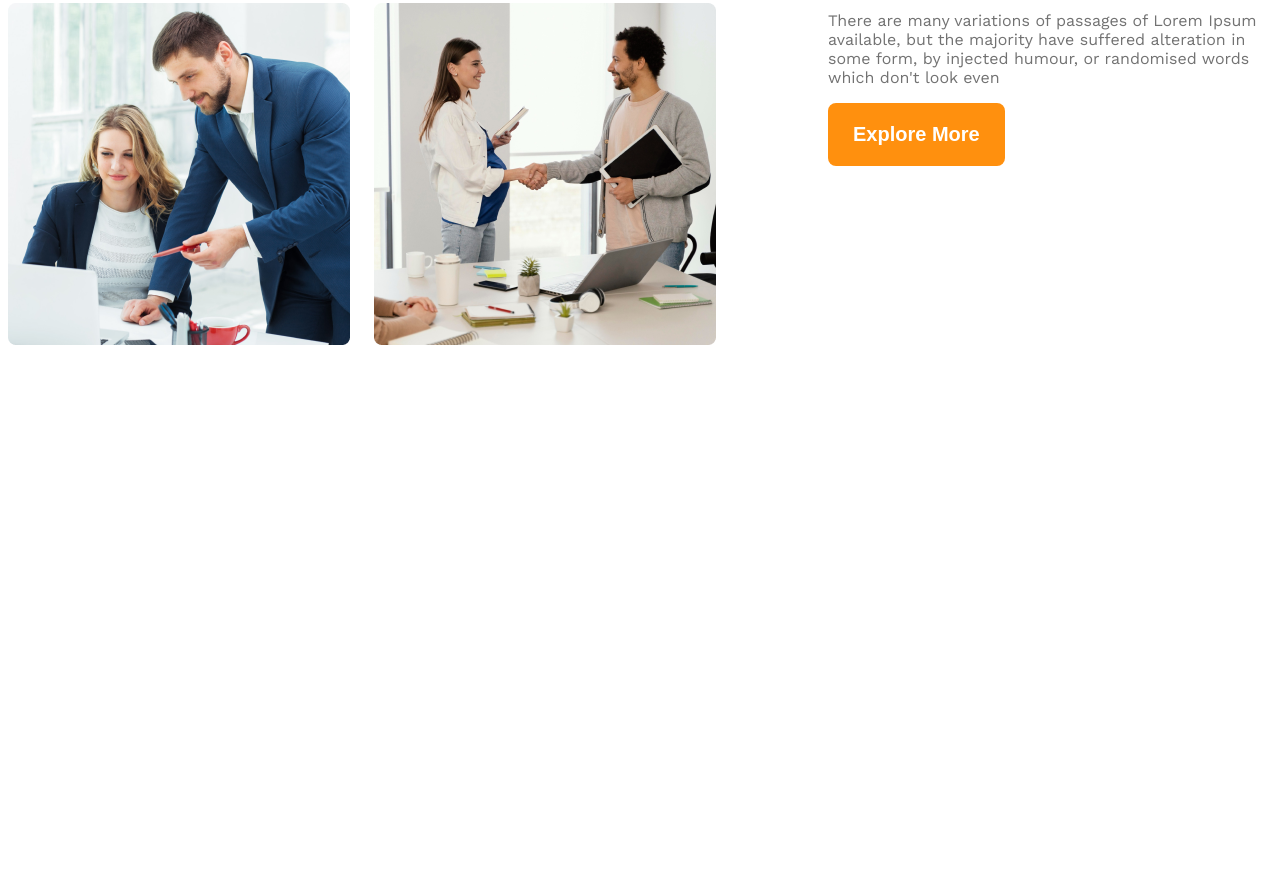
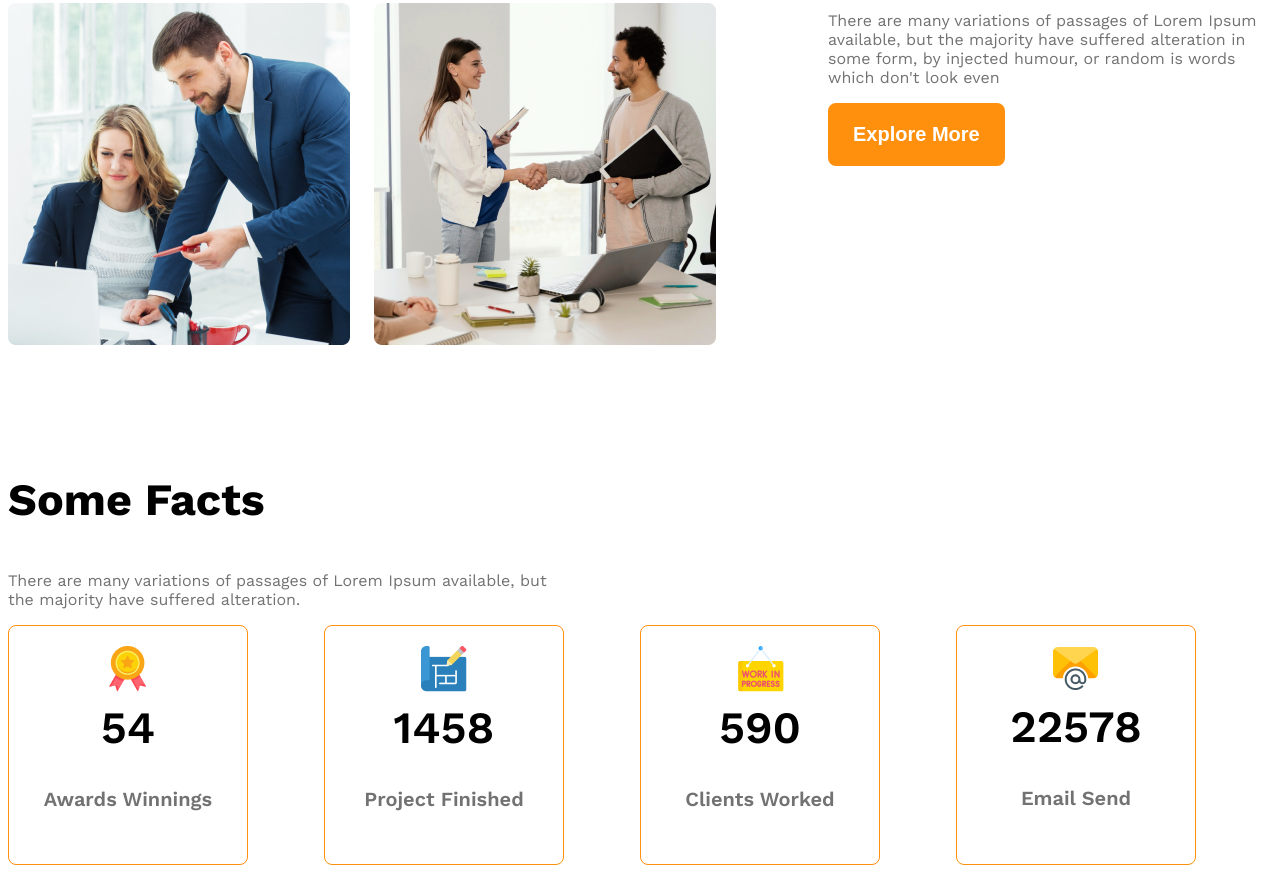
Before and after one commit to Arafat-boss/architect-responsive-website, a plain HTML site: page index.html in a window 1280 px wide. Shown: the part 1673-2546 px from the top of the page. Before the commit the page ends 2026 px from the top, so only its background shows below. Drawn offline with nearby package versions, Linux system fonts and the light colour scheme.

Commit message:
successfully added a fact section

```diff
--- a/index.html
+++ b/index.html
@@ -39,12 +39,52 @@
                 <img src="images/team4.png" alt="">
             </div>
             <div class="our-features">
-                <h3 class="features-title"><span id="quick-list" class="text-light-gray">Quick list</span> <span>of Our</span> <span class="text-color">Features</span></h3>
-                <p class="features-desription text-light-gray">There are many variations of passages of Lorem Ipsum available, but the majority have suffered alteration in some form, by injected humour, or randomised words which don't look even</p>
+                <h3 class="section-title"><span id="quick-list" class="text-light-gray">Quick list</span> <span>of Our</span> <span class="text-color">Features</span></h3>
+                <p class="features-desription text-light-gray">There are many variations of passages of Lorem Ipsum available, but the majority have suffered alteration in some form, by injected humour, or random is words which don't look even</p>
                 <button class="btn-primary">Explore More</button>
             </div>
        </section>
        <!--features will enjoy -->
+       <section>
+
+       </section>
+       <!-- some facts -->
+        <section>
+            <h3 class="section-title">Some Facts</h3>
+            <p class="fact-description text-light-gray">There are many variations of passages of Lorem Ipsum available, but the majority have suffered alteration.</p>
+            <div class="fact-container">
+                <!-- .fact-card*4>img+h4.fact-number+h5.fact-name -->
+                <div class="fact-card display-flex">
+                    <div>
+                        <img src="images/icons/ribon.png" alt="">
+                        <h4 class="fact-number">54</h4>
+                        <h5 class="fact-name text-light-gray">Awards Winnings</h5>
+                    </div>
+                </div>
+                <div class="fact-card display-flex">
+                   <div>
+                    <img src="images/icons/projects.png" alt="">
+                    <h4 class="fact-number">1458</h4>
+                    <h5 class="fact-name text-light-gray">Project Finished</h5>
+                   </div>
+                </div>
+                <div class="fact-card display-flex">
+                    <div>
+                        <img src="images/icons/customers.png" alt="">
+                    <h4 class="fact-number">590</h4>
+                    <h5 class="fact-name text-light-gray">Clients Worked</h5>
+                    </div>
+                </div>
+                <div class="fact-card display-flex">
+                   <div>
+                    <img src="images/icons/email.png" alt="">
+                    <h4 class="fact-number">22578</h4>
+                    <h5 class="fact-name text-light-gray">Email Send</h5>
+                   </div>
+                </div>
+
+            </div>
+        </section>
     </main>
 </body>
 </html>
--- a/styles/style.css
+++ b/styles/style.css
@@ -39,7 +39,10 @@
     font-size: 1.25rem;
     font-weight: 600;
   }
-
+  .section-title{
+    font-size: 2.8rem;
+    font-weight: 700;
+}
   /* header styles */
 
   /* nav related style */
@@ -94,13 +97,40 @@
     margin-left: 7rem;
     max-width: 530px;
 }
-.features-title{
-    font-size: 2.8rem;
-}
 #quick-list{
     font-weight: 500;
 }
 
+
+/* fact section */
+.fact-container{
+  display: grid;
+  grid-template-columns: repeat(4, 1fr);
+
+}
+.fact-card{
+  box-sizing: border-box;
+  border: 1px solid rgb(255, 144, 14);
+  border-radius: 8px;
+  width: 240px;
+  height: 240px;
+  text-align: center;
+  justify-content: center;
+  align-items: center;
+}
+.fact-number{
+  font-size: 2.8rem;
+  font-weight: 600;
+  margin-top: 5px;
+  margin-bottom: 10px;
+}
+.fact-name{
+  font-size: 1.25rem;
+  font-weight: 600;
+}
+.fact-description{
+  width: 540px;
+}
 
 
   /* responsive media query */
```
